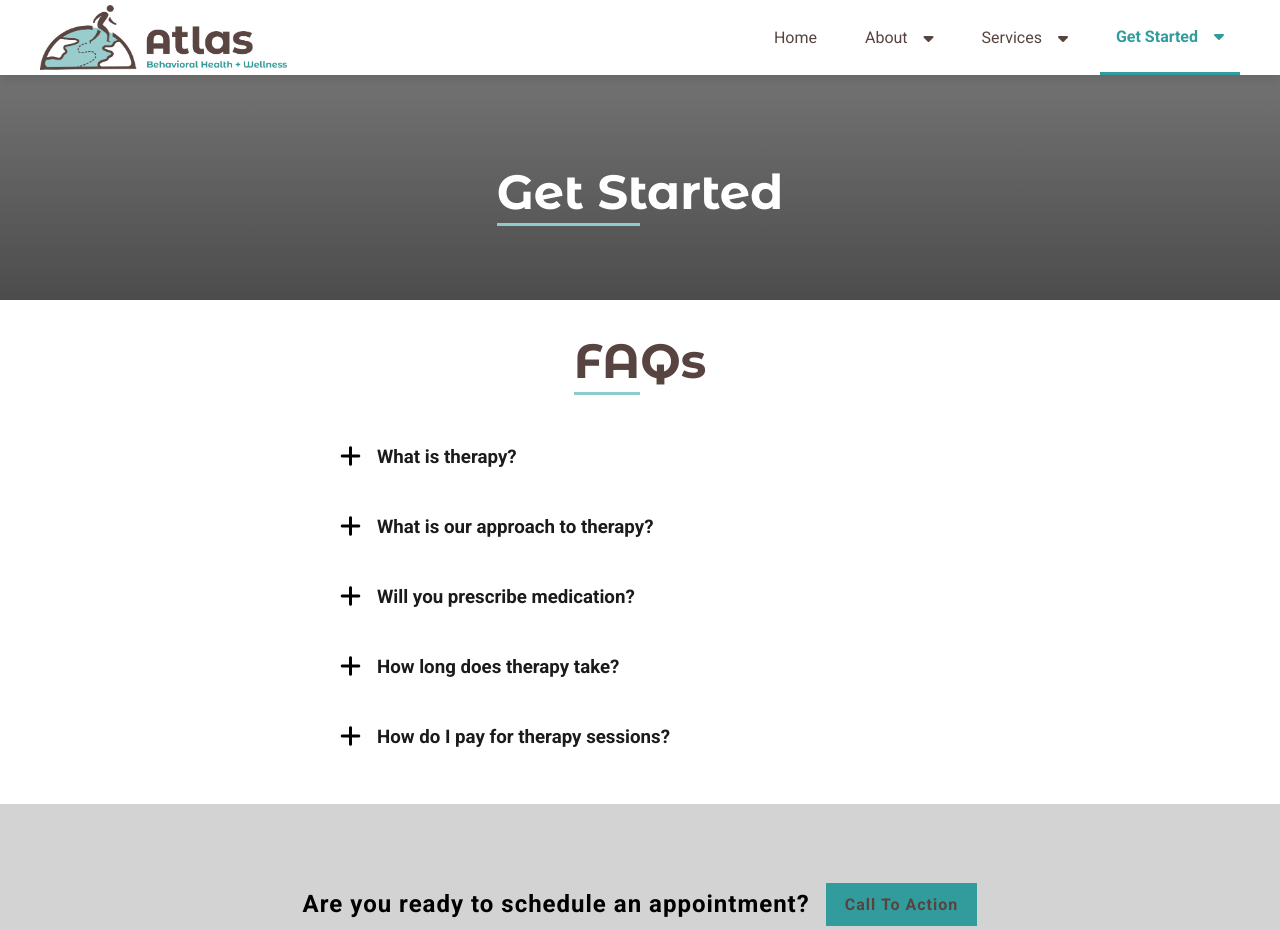
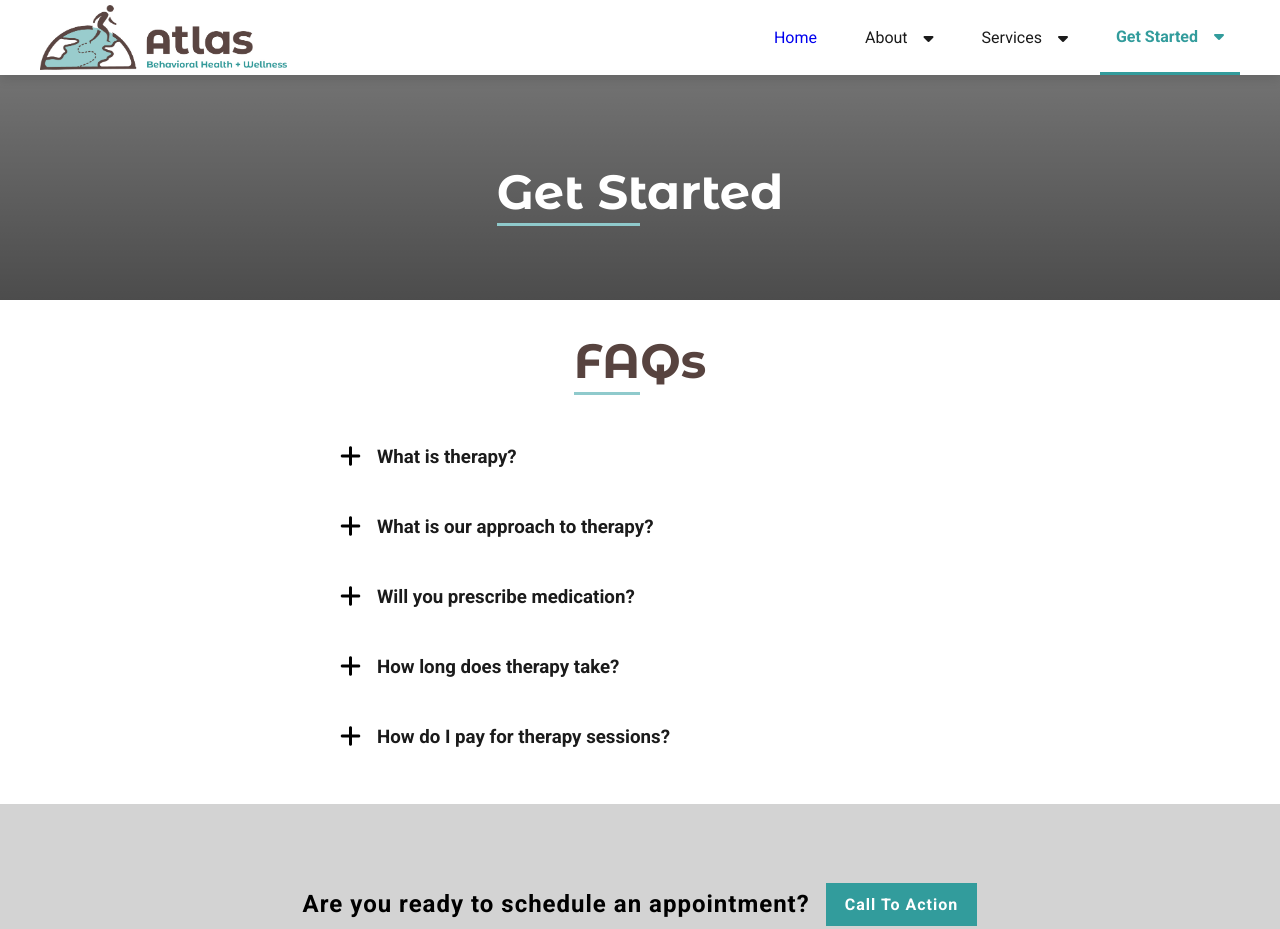
Before and after one commit to artsycoder533/atlas-, a plain HTML site: page pages/getstarted.html in a window 1280 px wide. Shown: the top 929 px of the page. Drawn offline with Linux system fonts and the light colour scheme.

```diff
--- a/styles/styles.css
+++ b/styles/styles.css
@@ -61,11 +61,11 @@
     text-decoration: none;
     position: relative;
     display: block;
-    color: var(--link-clr);
+    /* color: var(--link-clr); */
 }
 
 a:visited {
-  color: var(--link-clr);
+  /* color: var(--link-clr); */
 }
 
 a:hover{
@@ -73,7 +73,7 @@
 }
 
 a:active {
-    color: var(--link-clr);
+    /* color: var(--link-clr); */
 }
 
 ul {
```
